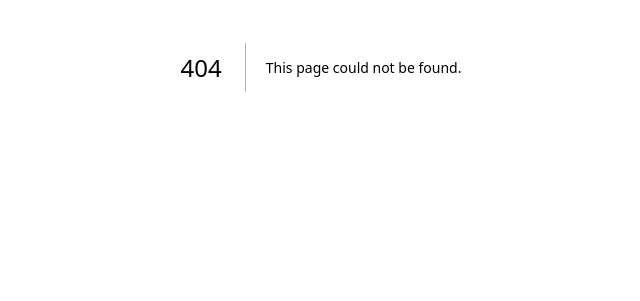
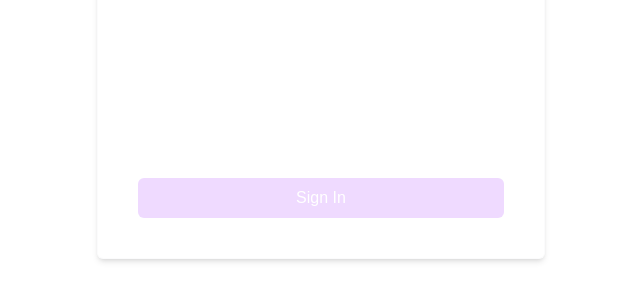
Before and after one commit to jeslor/better_auth_starter_template, a Next.js app: page /sign-in in a window 1280 px wide. Before the commit this address had no page. Shown: the part 333-634 px from the top of the page, without its empty margins (319-959 px from the left). Built offline with nearby package versions, Linux system fonts and the light colour scheme.

Commit message:
initial setup

```diff
--- /dev/null
+++ b/app/(auth)/sign-in/page.tsx
@@ -0,0 +1,12 @@
+import Account from "@/components/Account/Account";
+import React from "react";
+
+const page = () => {
+  return (
+    <div className="min-h-screen flex justify-center items-center">
+      <Account page="sign-in" />
+    </div>
+  );
+};
+
+export default page;
--- /dev/null
+++ b/app/(auth)/sign-up/page.tsx
@@ -0,0 +1,12 @@
+import Account from "@/components/Account/Account";
+import React from "react";
+
+const page = () => {
+  return (
+    <div className="min-h-screen flex justify-center items-center">
+      <Account page="sign-up" />
+    </div>
+  );
+};
+
+export default page;
--- a/app/page.tsx
+++ b/app/page.tsx
@@ -1,103 +1,16 @@
-import Image from "next/image";
+import React from "react";
 
-export default function Home() {
+const page = () => {
   return (
-    <div className="font-sans grid grid-rows-[20px_1fr_20px] items-center justify-items-center min-h-screen p-8 pb-20 gap-16 sm:p-20">
-      <main className="flex flex-col gap-[32px] row-start-2 items-center sm:items-start">
-        <Image
-          className="dark:invert"
-          src="/next.svg"
-          alt="Next.js logo"
-          width={180}
-          height={38}
-          priority
-        />
-        <ol className="font-mono list-inside list-decimal text-sm/6 text-center sm:text-left">
-          <li className="mb-2 tracking-[-.01em]">
-            Get started by editing{" "}
-            <code className="bg-black/[.05] dark:bg-white/[.06] font-mono font-semibold px-1 py-0.5 rounded">
-              app/page.tsx
-            </code>
-            .
-          </li>
-          <li className="tracking-[-.01em]">
-            Save and see your changes instantly.
-          </li>
-        </ol>
-
-        <div className="flex gap-4 items-center flex-col sm:flex-row">
-          <a
-            className="rounded-full border border-solid border-transparent transition-colors flex items-center justify-center bg-foreground text-background gap-2 hover:bg-[#383838] dark:hover:bg-[#ccc] font-medium text-sm sm:text-base h-10 sm:h-12 px-4 sm:px-5 sm:w-auto"
-            href="https://vercel.com/new?utm_source=create-next-app&utm_medium=appdir-template-tw&utm_campaign=create-next-app"
-            target="_blank"
-            rel="noopener noreferrer"
-          >
-            <Image
-              className="dark:invert"
-              src="/vercel.svg"
-              alt="Vercel logomark"
-              width={20}
-              height={20}
-            />
-            Deploy now
-          </a>
-          <a
-            className="rounded-full border border-solid border-black/[.08] dark:border-white/[.145] transition-colors flex items-center justify-center hover:bg-[#f2f2f2] dark:hover:bg-[#1a1a1a] hover:border-transparent font-medium text-sm sm:text-base h-10 sm:h-12 px-4 sm:px-5 w-full sm:w-auto md:w-[158px]"
-            href="https://nextjs.org/docs?utm_source=create-next-app&utm_medium=appdir-template-tw&utm_campaign=create-next-app"
-            target="_blank"
-            rel="noopener noreferrer"
-          >
-            Read our docs
-          </a>
-        </div>
-      </main>
-      <footer className="row-start-3 flex gap-[24px] flex-wrap items-center justify-center">
-        <a
-          className="flex items-center gap-2 hover:underline hover:underline-offset-4"
-          href="https://nextjs.org/learn?utm_source=create-next-app&utm_medium=appdir-template-tw&utm_campaign=create-next-app"
-          target="_blank"
-          rel="noopener noreferrer"
-        >
-          <Image
-            aria-hidden
-            src="/file.svg"
-            alt="File icon"
-            width={16}
-            height={16}
-          />
-          Learn
-        </a>
-        <a
-          className="flex items-center gap-2 hover:underline hover:underline-offset-4"
-          href="https://vercel.com/templates?framework=next.js&utm_source=create-next-app&utm_medium=appdir-template-tw&utm_campaign=create-next-app"
-          target="_blank"
-          rel="noopener noreferrer"
-        >
-          <Image
-            aria-hidden
-            src="/window.svg"
-            alt="Window icon"
-            width={16}
-            height={16}
-          />
-          Examples
-        </a>
-        <a
-          className="flex items-center gap-2 hover:underline hover:underline-offset-4"
-          href="https://nextjs.org?utm_source=create-next-app&utm_medium=appdir-template-tw&utm_campaign=create-next-app"
-          target="_blank"
-          rel="noopener noreferrer"
-        >
-          <Image
-            aria-hidden
-            src="/globe.svg"
-            alt="Globe icon"
-            width={16}
-            height={16}
-          />
-          Go to nextjs.org →
-        </a>
-      </footer>
+    <div className=" flex justify-center items-center h-screen flex-col gap-2">
+      <h1 className="text-[50px] bg-gradient-to-r from-gray-600 via-white to-gray-600 bg-clip-text text-transparent font-bold">
+        Better-auth starter template
+      </h1>
+      <p className="text-gray-500">
+        This is a template for building better authentication flows.
+      </p>
     </div>
   );
-}
+};
+
+export default page;
--- /dev/null
+++ b/components/Account/Account.tsx
@@ -0,0 +1,51 @@
+"use client";
+import React from "react";
+import Input from "../Input/Input";
+import { useInput } from "@/hooks/inputHook";
+interface AccountProps {
+  page?: "sign-in" | "sign-up";
+}
+
+const Account = ({ page }: AccountProps) => {
+  const email = useInput("");
+  const password = useInput("");
+  const username = useInput("");
+
+  return (
+    <div className="max-w-md w-full mx-auto py-10 px-10 border border-gray-300/10 bg-white/5 rounded-md shadow-md">
+      <h2 className="text-[30px] font-bold mb-10 text-white/70 text-center">
+        {page === "sign-in" ? "Sign In" : "Sign Up"}
+      </h2>
+      <form className="flex flex-col gap-4" autoComplete="off">
+        {page === "sign-up" && (
+          <Input
+            label="Username"
+            type="text"
+            name="username"
+            placeholder="Enter your username"
+            {...username}
+          />
+        )}
+        <Input
+          label="Email"
+          type="email"
+          name="email"
+          placeholder="Enter your email"
+          {...email}
+        />
+        <Input
+          label="Password"
+          type="password"
+          name="password"
+          placeholder="Enter your password"
+          {...password}
+        />
+        <button className="bg-purple-500/20 hover:bg-purple-800/30 text-white rounded-md p-2 cursor-pointer mt-4">
+          {page === "sign-in" ? "Sign In" : "Sign Up"}
+        </button>
+      </form>
+    </div>
+  );
+};
+
+export default Account;
--- /dev/null
+++ b/components/Input/Input.tsx
@@ -0,0 +1,39 @@
+import React from "react";
+
+interface InputProps {
+  label?: string;
+  type?: string;
+  name?: string;
+  placeholder?: string;
+  value?: string;
+  onChange?: (e: React.ChangeEvent<HTMLInputElement>) => void;
+  className?: string;
+}
+
+const Input = ({
+  label,
+  type,
+  name,
+  placeholder,
+  value,
+  onChange,
+  className,
+}: InputProps) => {
+  return (
+    <div className="flex flex-col gap-1">
+      <label htmlFor={name} className="text-sm font-medium text-white/30">
+        {label}
+      </label>
+      <input
+        type={type}
+        name={name}
+        // placeholder={placeholder}
+        value={value}
+        onChange={onChange}
+        className={` text-white/40 text-[14px] bg-white/10 focus:outline-none focus:ring-0 focus:transparent active:bg-white/20 rounded h-[40px] px-3 ${className}`}
+      />
+    </div>
+  );
+};
+
+export default Input;
--- /dev/null
+++ b/hooks/inputHook.tsx
@@ -0,0 +1,15 @@
+import { useState } from "react";
+
+export function useInput(initialValue: string = "") {
+  const [value, setValue] = useState(initialValue);
+
+  const onChange = (
+    e: React.ChangeEvent<HTMLInputElement | HTMLTextAreaElement>
+  ) => {
+    setValue(e.target.value);
+  };
+
+  const reset = () => setValue(initialValue);
+
+  return { value, onChange, reset, setValue };
+}
```
Also changed, not shown: package.json (+9 -6 lines), 2 other files (tests, documents, lock files or other folders).
